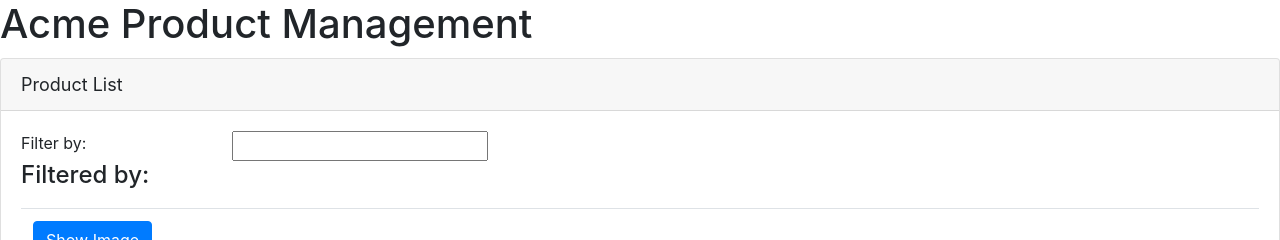
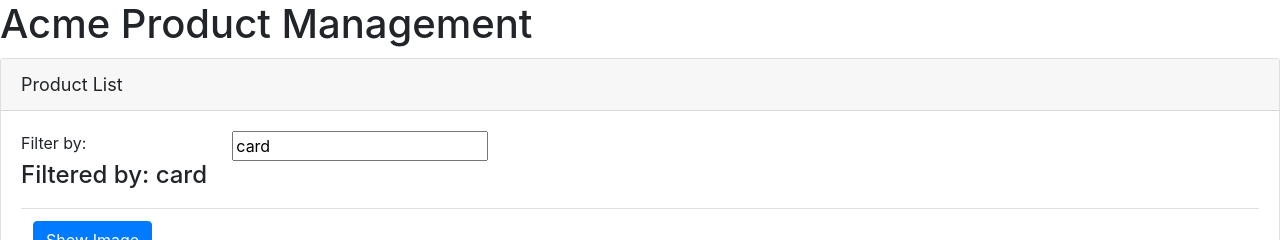
Before and after one commit to MihaiGaidau/angular_learning, an Angular app in the folder APM/: page / in a window 1280 px wide. Shown: the top 240 px of the page. Built offline with nearby package versions, Linux system fonts and the light colour scheme.

Commit message:
06_05-Handling Input with Two-Way binding

```diff
--- a/APM/src/app/app.module.ts
+++ b/APM/src/app/app.module.ts
@@ -1,6 +1,6 @@
 import { BrowserModule } from '@angular/platform-browser';
 import { NgModule } from '@angular/core';
-
+import { FormsModule } from '@angular/forms';
 import { AppComponent } from './app.component';
 import { ProductListComponent } from './products/product-list.component';
 @NgModule({
@@ -9,7 +9,8 @@
     ProductListComponent
   ],
   imports: [
-    BrowserModule
+    BrowserModule,
+    FormsModule
   ],
   bootstrap: [AppComponent],
 
--- a/APM/src/app/products/product-list.component.html
+++ b/APM/src/app/products/product-list.component.html
@@ -6,12 +6,12 @@
         <div class='row'>
             <div class='col-md-2'>Filter by:</div>
             <div class='col-md-4'>
-                <input type='text' />
+                <input type='text' [(ngModel)]='listFilter' />
             </div>
         </div>
         <div class='row'>
             <div class='col-md-6'>
-                <h4>Filtered by: </h4>
+                <h4>Filtered by: {{listFilter}} </h4>
             </div>
         </div>
         <div class='table-responsive'>
--- a/APM/src/app/products/product-list.component.ts
+++ b/APM/src/app/products/product-list.component.ts
@@ -9,6 +9,7 @@
     imageWidth: number = 50;
     imageMargin: number = 2;
     showImage: boolean = false;
+    listFilter: string = 'card';
     products: any[] = [
         {
         "productId": 2,
```
